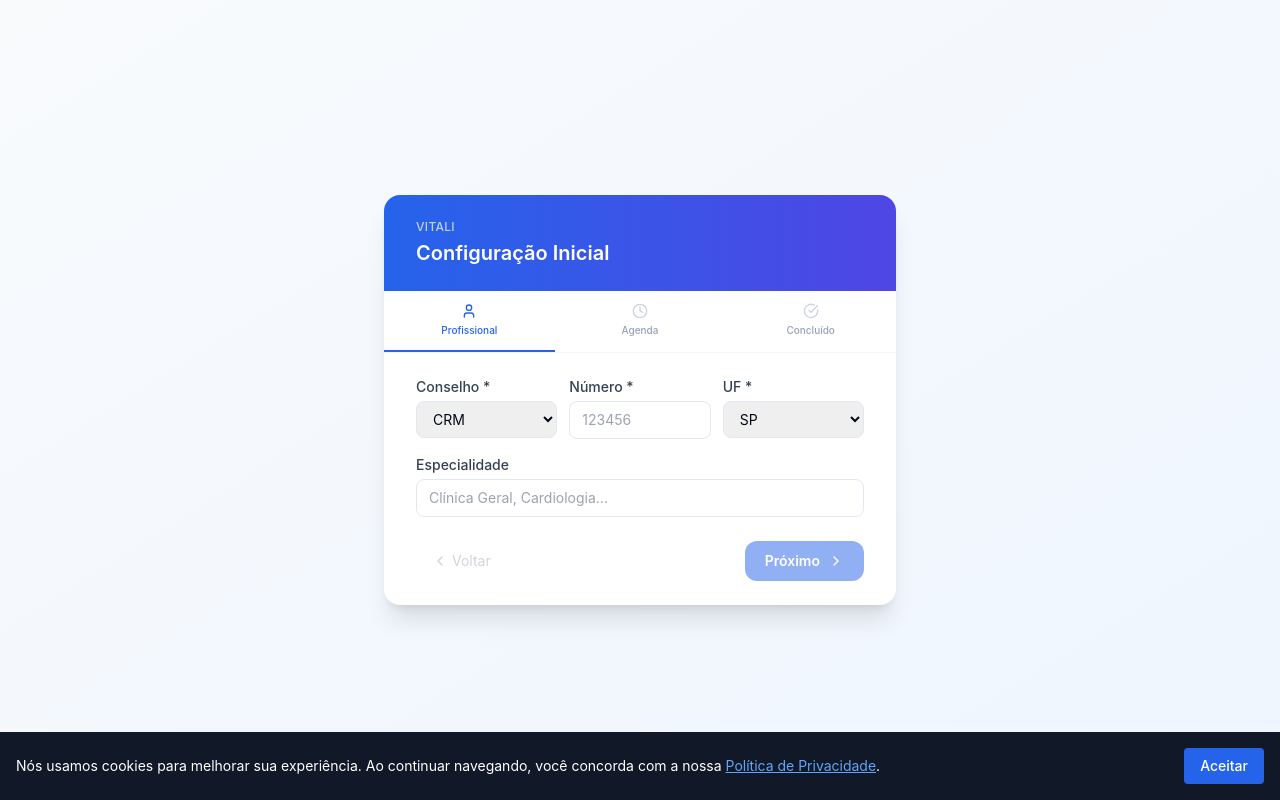
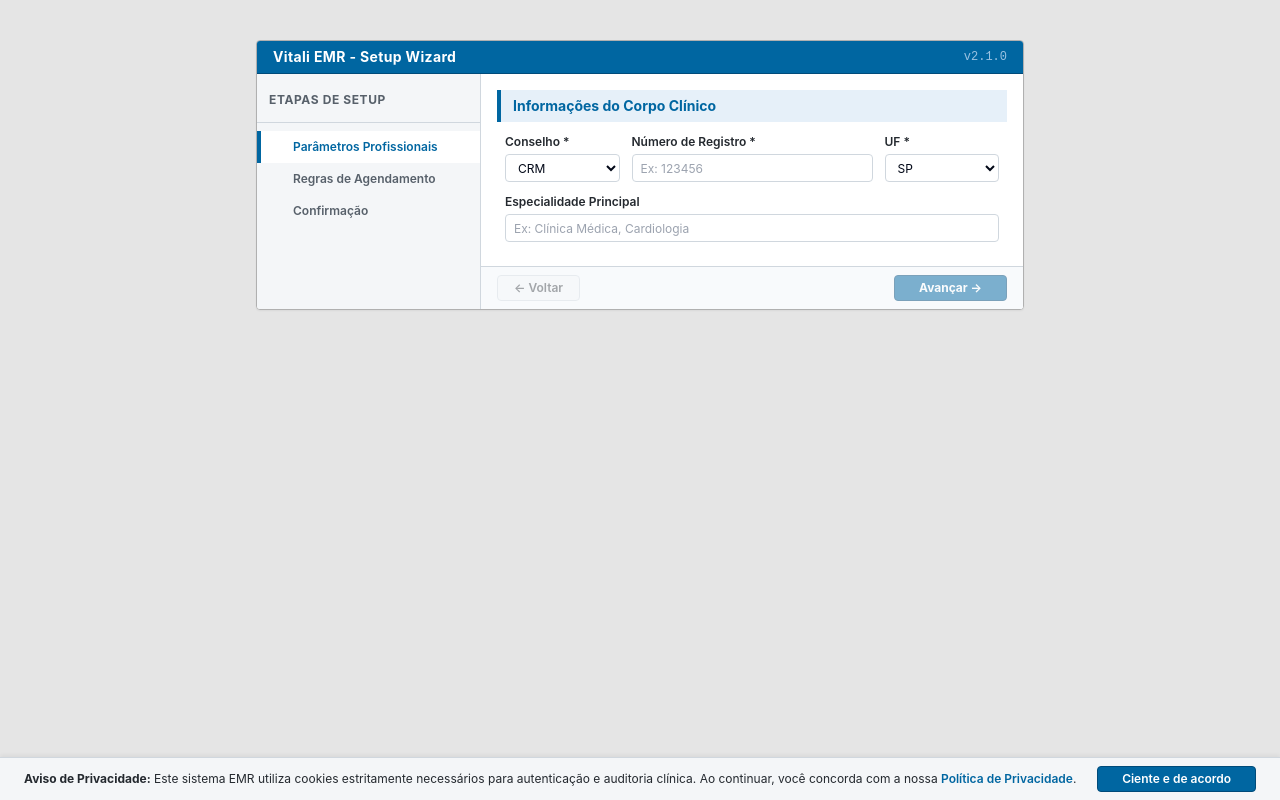
Before and after one commit to tropeks/Vitali, a Next.js app in the folder frontend/: page /setup in a window 1280 px wide. Built offline with nearby package versions, Linux system fonts and the light colour scheme.

Commit message:
feat(ui): redesign setup, privacy and cookie banner to match enterprise Tasy-like dense aesthetic

```diff
--- a/frontend/app/setup/page.tsx
+++ b/frontend/app/setup/page.tsx
@@ -1,18 +1,15 @@
 'use client'
 
 import { useState, useEffect } from 'react'
-import { CheckCircle, ChevronRight, ChevronLeft, User, Clock, Rocket } from 'lucide-react'
 import { trackPilotEvent } from '@/lib/analytics'
 
 // ─── Types ────────────────────────────────────────────────────────────────────
 
 interface WizardData {
-  // Step 1: Professional
   council_type: string
   council_number: string
   council_state: string
   specialty: string
-  // Step 2: Schedule
   working_days: number[]
   work_start: string
   work_end: string
@@ -51,31 +48,34 @@
 
 function StepProfessional({ data, onChange }: { data: WizardData; onChange: (d: Partial<WizardData>) => void }) {
   return (
-    <div className="space-y-4">
-      <div className="grid grid-cols-3 gap-3">
-        <div>
-          <label className="block text-sm font-medium text-slate-700 mb-1">Conselho *</label>
+    <div className="space-y-3">
+      <div className="bg-[#E6F0F9] px-3 py-1.5 border-l-4 border-[#0066A1]">
+        <h3 className="text-sm font-bold text-[#0066A1]">Informações do Corpo Clínico</h3>
+      </div>
+      <div className="grid grid-cols-12 gap-3 px-2">
+        <div className="col-span-3">
+          <label className="block text-xs font-semibold text-[#24292F] mb-1">Conselho *</label>
           <select
-            className="w-full px-3 py-2 border border-slate-200 rounded-lg text-sm focus:outline-none focus:ring-2 focus:ring-blue-500"
+            className="w-full px-2 py-1 border border-[#D0D7DE] rounded-sm text-xs focus:outline-none focus:border-[#0066A1] bg-white h-7"
             value={data.council_type}
             onChange={(e) => onChange({ council_type: e.target.value })}
           >
             {COUNCIL_TYPES.map((c) => <option key={c}>{c}</option>)}
           </select>
         </div>
-        <div>
-          <label className="block text-sm font-medium text-slate-700 mb-1">Número *</label>
+        <div className="col-span-6">
+          <label className="block text-xs font-semibold text-[#24292F] mb-1">Número de Registro *</label>
           <input
-            className="w-full px-3 py-2 border border-slate-200 rounded-lg text-sm focus:outline-none focus:ring-2 focus:ring-blue-500"
-            placeholder="123456"
+            className="w-full px-2 py-1 border border-[#D0D7DE] rounded-sm text-xs focus:outline-none focus:border-[#0066A1] h-7"
+            placeholder="Ex: 123456"
             value={data.council_number}
             onChange={(e) => onChange({ council_number: e.target.value })}
           />
         </div>
-        <div>
-          <label className="block text-sm font-medium text-slate-700 mb-1">UF *</label>
+        <div className="col-span-3">
+          <label className="block text-xs font-semibold text-[#24292F] mb-1">UF *</label>
           <select
-            className="w-full px-3 py-2 border border-slate-200 rounded-lg text-sm focus:outline-none focus:ring-2 focus:ring-blue-500"
+            className="w-full px-2 py-1 border border-[#D0D7DE] rounded-sm text-xs focus:outline-none focus:border-[#0066A1] bg-white h-7"
             value={data.council_state}
             onChange={(e) => onChange({ council_state: e.target.value })}
           >
@@ -83,11 +83,11 @@
           </select>
         </div>
       </div>
-      <div>
-        <label className="block text-sm font-medium text-slate-700 mb-1">Especialidade</label>
+      <div className="px-2 pb-2">
+        <label className="block text-xs font-semibold text-[#24292F] mb-1">Especialidade Principal</label>
         <input
-          className="w-full px-3 py-2 border border-slate-200 rounded-lg text-sm focus:outline-none focus:ring-2 focus:ring-blue-500"
-          placeholder="Clínica Geral, Cardiologia..."
+          className="w-full px-2 py-1 border border-[#D0D7DE] rounded-sm text-xs focus:outline-none focus:border-[#0066A1] h-7"
+          placeholder="Ex: Clínica Médica, Cardiologia"
           value={data.specialty}
           onChange={(e) => onChange({ specialty: e.target.value })}
         />
@@ -104,79 +104,82 @@
   }
 
   return (
-    <div className="space-y-5">
-      <div>
-        <label className="block text-sm font-medium text-slate-700 mb-2">Dias de atendimento</label>
-        <div className="flex gap-2 flex-wrap">
+    <div className="space-y-4">
+      <div className="bg-[#E6F0F9] px-3 py-1.5 border-l-4 border-[#0066A1]">
+        <h3 className="text-sm font-bold text-[#0066A1]">Configuração de Agenda e Turnos</h3>
+      </div>
+
+      <div className="px-2">
+        <label className="block text-xs font-semibold text-[#24292F] mb-1">Dias de Atendimento</label>
+        <div className="flex gap-1">
           {DAYS.map((d) => (
             <button
               key={d.value}
               type="button"
               onClick={() => toggleDay(d.value)}
-              className={`px-3 py-1.5 rounded-lg text-sm font-medium border transition-colors ${
+              className={`px-3 py-1 text-xs border rounded-sm font-semibold transition-colors ${
                 data.working_days.includes(d.value)
-                  ? 'bg-blue-600 text-white border-blue-600'
-                  : 'bg-white text-slate-600 border-slate-200 hover:border-blue-300'
+                  ? 'bg-[#0066A1] text-white border-[#004b7a]'
+                  : 'bg-[#F4F6F8] text-[#57606A] border-[#D0D7DE] hover:bg-[#EAECEF]'
               }`}
             >
               {d.label}
             </button>
           ))}
         </div>
-        <p className="text-xs text-slate-400 mt-1">Clique para ativar/desativar</p>
       </div>
 
-      <div className="grid grid-cols-2 gap-4">
+      <div className="grid grid-cols-4 gap-3 px-2">
         <div>
-          <label className="block text-sm font-medium text-slate-700 mb-1">Início do expediente</label>
+          <label className="block text-xs font-semibold text-[#24292F] mb-1">Início Expediente</label>
           <input
             type="time"
-            className="w-full px-3 py-2 border border-slate-200 rounded-lg text-sm focus:outline-none focus:ring-2 focus:ring-blue-500"
+            className="w-full px-2 py-1 border border-[#D0D7DE] rounded-sm text-xs focus:outline-none focus:border-[#0066A1] h-7"
             value={data.work_start}
             onChange={(e) => onChange({ work_start: e.target.value })}
           />
         </div>
         <div>
-          <label className="block text-sm font-medium text-slate-700 mb-1">Fim do expediente</label>
+          <label className="block text-xs font-semibold text-[#24292F] mb-1">Início Pausa</label>
           <input
             type="time"
-            className="w-full px-3 py-2 border border-slate-200 rounded-lg text-sm focus:outline-none focus:ring-2 focus:ring-blue-500"
-            value={data.work_end}
-            onChange={(e) => onChange({ work_end: e.target.value })}
-          />
-        </div>
-        <div>
-          <label className="block text-sm font-medium text-slate-700 mb-1">Início do almoço</label>
-          <input
-            type="time"
-            className="w-full px-3 py-2 border border-slate-200 rounded-lg text-sm focus:outline-none focus:ring-2 focus:ring-blue-500"
+            className="w-full px-2 py-1 border border-[#D0D7DE] rounded-sm text-xs focus:outline-none focus:border-[#0066A1] h-7"
             value={data.lunch_start}
             onChange={(e) => onChange({ lunch_start: e.target.value })}
           />
         </div>
         <div>
-          <label className="block text-sm font-medium text-slate-700 mb-1">Fim do almoço</label>
+          <label className="block text-xs font-semibold text-[#24292F] mb-1">Fim Pausa</label>
           <input
             type="time"
-            className="w-full px-3 py-2 border border-slate-200 rounded-lg text-sm focus:outline-none focus:ring-2 focus:ring-blue-500"
+            className="w-full px-2 py-1 border border-[#D0D7DE] rounded-sm text-xs focus:outline-none focus:border-[#0066A1] h-7"
             value={data.lunch_end}
             onChange={(e) => onChange({ lunch_end: e.target.value })}
           />
         </div>
+        <div>
+          <label className="block text-xs font-semibold text-[#24292F] mb-1">Fim Expediente</label>
+          <input
+            type="time"
+            className="w-full px-2 py-1 border border-[#D0D7DE] rounded-sm text-xs focus:outline-none focus:border-[#0066A1] h-7"
+            value={data.work_end}
+            onChange={(e) => onChange({ work_end: e.target.value })}
+          />
+        </div>
       </div>
 
-      <div>
-        <label className="block text-sm font-medium text-slate-700 mb-2">Duração dos slots</label>
-        <div className="flex gap-2 flex-wrap">
+      <div className="px-2 pb-2">
+        <label className="block text-xs font-semibold text-[#24292F] mb-1">Duração Padrão do Encaixe (Slots)</label>
+        <div className="flex gap-1">
           {SLOT_OPTIONS.map((s) => (
             <button
               key={s}
               type="button"
               onClick={() => onChange({ slot_duration_minutes: s })}
-              className={`px-3 py-1.5 rounded-lg text-sm font-medium border transition-colors ${
+              className={`px-3 py-1 text-xs border rounded-sm font-semibold transition-colors ${
                 data.slot_duration_minutes === s
-                  ? 'bg-blue-600 text-white border-blue-600'
-                  : 'bg-white text-slate-600 border-slate-200 hover:border-blue-300'
+                  ? 'bg-[#0066A1] text-white border-[#004b7a]'
+                  : 'bg-[#F4F6F8] text-[#57606A] border-[#D0D7DE] hover:bg-[#EAECEF]'
               }`}
             >
               {s} min
@@ -190,45 +193,36 @@
 
 function StepComplete() {
   return (
-    <div className="text-center space-y-5 py-4">
-      <div className="mx-auto w-16 h-16 bg-green-100 rounded-full flex items-center justify-center">
-        <CheckCircle size={32} className="text-green-600" />
+    <div className="space-y-4 px-2 pb-2">
+      <div className="bg-[#E6F0F9] px-3 py-1.5 border-l-4 border-[#0066A1] mb-4">
+        <h3 className="text-sm font-bold text-[#0066A1]">Provisionamento Concluído</h3>
       </div>
-      <div>
-        <h3 className="text-xl font-semibold text-slate-900">
-          Tudo pronto!
-        </h3>
-        <p className="text-slate-500 mt-2 text-sm">
-          A configuração inicial foi concluída. Você pode editar qualquer informação em Configurações a qualquer momento.
+      <p className="text-sm text-[#24292F] font-semibold">
+        A parametrização inicial da clínica foi registrada com sucesso no banco de dados.
       </p>
-      </div>
-      <div className="bg-slate-50 border border-slate-200 rounded-xl p-4 text-sm text-slate-600 text-left space-y-2">
-        <p className="font-medium text-slate-700">Próximos passos</p>
-        <ul className="space-y-1 list-disc list-inside">
-          <li>Agende sua primeira consulta na <strong>Agenda</strong></li>
-          <li>Cadastre pacientes em <strong>Pacientes</strong></li>
-          <li>Configure o WhatsApp em <strong>Configurações → WhatsApp</strong></li>
-          <li>Leia o <a href="/docs/USER_GUIDE.md" className="text-blue-600 hover:underline">Guia do Usuário</a></li>
+      <div className="bg-[#F8FAFC] border border-[#D0D7DE] rounded-sm p-3 mt-2">
+        <h4 className="text-xs font-bold text-[#57606A] uppercase mb-2">Próximas Ações Requeridas</h4>
+        <ul className="text-xs text-[#24292F] space-y-1.5 list-disc list-inside">
+          <li>Acessar o módulo de <strong>Agenda</strong> para cadastrar os primeiros horários.</li>
+          <li>Iniciar o cadastro de <strong>Pacientes</strong> via módulo de Recepção.</li>
+          <li>Revisar integrações no menu <strong>Configurações (F12)</strong>.</li>
         </ul>
       </div>
+      <div className="pt-2">
         <a
           href="/dashboard"
-        className="inline-flex items-center gap-2 px-6 py-3 bg-blue-600 text-white text-sm font-semibold rounded-xl hover:bg-blue-700"
+          className="inline-block px-4 py-1.5 bg-[#0066A1] text-white text-xs font-bold rounded-sm border border-[#004b7a] hover:bg-[#004b7a]"
         >
-        <Rocket size={16} />
-        Ir para o Painel
+          Acessar Workspace Principal
         </a>
+      </div>
     </div>
   )
 }
 
 // ─── Wizard shell ─────────────────────────────────────────────────────────────
 
-const STEPS = [
-  { icon: User, label: 'Profissional' },
-  { icon: Clock, label: 'Agenda' },
-  { icon: CheckCircle, label: 'Concluído' },
-]
+const STEPS = ['Parâmetros Profissionais', 'Regras de Agendamento', 'Confirmação']
 
 export default function SetupWizardPage() {
   const [step, setStep] = useState(0)
@@ -249,7 +243,6 @@
 
   const handleNext = async () => {
     if (step === 1) {
-      // Step 2 → submit to backend
       await submit()
     } else {
       setStep((s) => s + 1)
@@ -261,37 +254,23 @@
     setSaving(true)
     setError(null)
     try {
-      const payload = {
-        council_type: data.council_type,
-        council_number: data.council_number,
-        council_state: data.council_state,
-        specialty: data.specialty,
-        working_days: data.working_days,
-        work_start: data.work_start,
-        work_end: data.work_end,
-        lunch_start: data.lunch_start,
-        lunch_end: data.lunch_end,
-        slot_duration_minutes: data.slot_duration_minutes,
-      }
       const r = await fetch('/api/v1/emr/setup/professional/', {
         method: 'POST',
         headers: { 'Content-Type': 'application/json' },
-        body: JSON.stringify(payload),
+        body: JSON.stringify(data),
       })
       if (!r.ok) {
         const body = await r.json().catch(() => ({}))
         throw new Error(JSON.stringify(body))
       }
-
       trackPilotEvent('wizard_completed', {
         council_type: data.council_type,
         working_days_count: data.working_days.length,
         slot_duration: data.slot_duration_minutes
       })
-
       setStep(2)
     } catch (e: unknown) {
-      setError(e instanceof Error ? e.message : 'Erro ao salvar configurações.')
+      setError(e instanceof Error ? e.message : 'Erro ao salvar configuração do sistema.')
       trackPilotEvent('wizard_error', { error: e instanceof Error ? e.message : 'Unknown' })
     } finally {
       setSaving(false)
@@ -299,75 +278,80 @@
   }
 
   return (
-    <div className="min-h-screen bg-gradient-to-br from-slate-50 to-blue-50 flex items-center justify-center p-4">
-      <div className="bg-white rounded-2xl shadow-xl w-full max-w-lg overflow-hidden">
-        {/* Header */}
-        <div className="bg-gradient-to-r from-blue-600 to-indigo-600 px-8 py-6 text-white">
-          <p className="text-xs font-medium opacity-70 uppercase tracking-wide">Vitali</p>
-          <h1 className="text-xl font-semibold mt-1">Configuração Inicial</h1>
+    <div className="min-h-screen bg-[#E5E5E5] font-sans flex items-start justify-center pt-10 px-4">
+      <div className="bg-white border border-[#B0B0B0] w-full max-w-3xl shadow-sm rounded-sm overflow-hidden flex flex-col">
+
+        {/* Title Bar - Windows/Enterprise feel */}
+        <div className="bg-[#0066A1] px-4 py-1.5 flex justify-between items-center border-b border-[#004b7a]">
+          <span className="text-white text-sm font-bold tracking-wide">Vitali EMR - Setup Wizard</span>
+          <span className="text-[#99C2E1] text-xs font-mono">v2.1.0</span>
         </div>
 
-        {/* Step indicators */}
-        <div className="flex border-b border-slate-100">
-          {STEPS.map((s, i) => {
-            const Icon = s.icon
+        <div className="flex flex-1">
+          {/* Left Sidebar Steps */}
+          <div className="w-56 bg-[#F4F6F8] border-r border-[#D0D7DE] shrink-0 hidden sm:block">
+            <div className="p-3 border-b border-[#D0D7DE]">
+              <span className="text-xs font-bold text-[#57606A] uppercase tracking-wider">Etapas de Setup</span>
+            </div>
+            <div className="py-2">
+              {STEPS.map((label, i) => {
                 const done = i < step
                 const active = i === step
                 return (
                   <div
                     key={i}
-                className={`flex-1 flex flex-col items-center py-3 gap-1 text-center ${
+                    className={`px-4 py-2 text-xs font-semibold flex items-center gap-2 border-l-4 ${
                       active
-                    ? 'border-b-2 border-blue-600'
+                        ? 'border-[#0066A1] bg-white text-[#0066A1]'
                         : done
-                    ? 'text-green-600'
-                    : 'text-slate-300'
+                        ? 'border-[#2DA44E] text-[#24292F]'
+                        : 'border-transparent text-[#57606A]'
                     }`}
                   >
-                <Icon size={16} className={active ? 'text-blue-600' : done ? 'text-green-500' : 'text-slate-300'} />
-                <span className={`text-[10px] font-medium hidden sm:block ${active ? 'text-blue-600' : done ? 'text-green-600' : 'text-slate-400'}`}>
-                  {s.label}
-                </span>
+                    {done ? <span className="text-[#2DA44E] font-bold">✓</span> : <span className="w-2" />}
+                    {label}
                   </div>
                 )
               })}
             </div>
+          </div>
 
-        {/* Step content */}
-        <div className="px-8 py-6">
+          {/* Main Content Area */}
+          <div className="flex-1 flex flex-col bg-white">
+            <div className="flex-1 p-4">
               {step === 0 && <StepProfessional data={data} onChange={update} />}
               {step === 1 && <StepSchedule data={data} onChange={update} />}
               {step === 2 && <StepComplete />}
 
               {error && (
-            <p className="mt-4 text-sm text-red-600 bg-red-50 border border-red-200 rounded-lg px-3 py-2">
-              {error}
-            </p>
+                <div className="mt-4 px-3 py-2 bg-[#FFEBE9] border border-[#FF8182] text-[#CF222E] text-xs font-semibold rounded-sm">
+                  Falha no sistema: {error}
+                </div>
               )}
             </div>
 
-        {/* Navigation */}
+            {/* Footer Action Bar */}
             {step < 2 && (
-          <div className="px-8 pb-6 flex items-center justify-between">
+              <div className="bg-[#F8FAFC] border-t border-[#D0D7DE] px-4 py-2 flex justify-between items-center">
                 <button
                   onClick={() => setStep((s) => Math.max(0, s - 1))}
                   disabled={step === 0}
-              className="flex items-center gap-1 px-4 py-2 text-sm text-slate-500 hover:text-slate-700 disabled:opacity-30"
+                  className="px-4 py-1 text-xs font-semibold text-[#24292F] bg-[#F4F6F8] border border-[#D0D7DE] rounded-sm hover:bg-[#EAECEF] disabled:opacity-40"
                 >
-              <ChevronLeft size={16} />
-              Voltar
+                  &larr; Voltar
                 </button>
                 <button
                   onClick={handleNext}
                   disabled={!canNext() || saving}
-              className="flex items-center gap-2 px-5 py-2.5 bg-blue-600 text-white text-sm font-semibold rounded-xl hover:bg-blue-700 disabled:opacity-50"
+                  className="px-6 py-1 text-xs font-bold text-white bg-[#0066A1] border border-[#004b7a] rounded-sm hover:bg-[#004b7a] disabled:opacity-50 min-w-[100px]"
                 >
-              {saving ? 'Salvando...' : step === 1 ? 'Concluir' : 'Próximo'}
-              {!saving && <ChevronRight size={16} />}
+                  {saving ? 'Processando...' : step === 1 ? 'Finalizar Setup' : 'Avançar \u2192'}
                 </button>
               </div>
             )}
           </div>
         </div>
+      </div>
+    </div>
   )
 }
--- a/frontend/components/shared/CookieBanner.tsx
+++ b/frontend/components/shared/CookieBanner.tsx
@@ -21,19 +21,21 @@
   if (!show) return null;
 
   return (
-    <div className="fixed bottom-0 left-0 right-0 z-50 p-4 bg-gray-900 text-white shadow-lg flex flex-col sm:flex-row items-center justify-between gap-4">
-      <div className="text-sm">
-        Nós usamos cookies para melhorar sua experiência. Ao continuar navegando, você concorda com a nossa{' '}
-        <Link href="/privacidade" className="underline text-blue-400 hover:text-blue-300">
+    <div className="fixed bottom-0 left-0 right-0 z-50 p-2 bg-[#F4F6F8] border-t border-[#D0D7DE] text-[#24292F] flex flex-col sm:flex-row items-center justify-between gap-4 text-xs font-sans shadow-[0_-2px_4px_rgba(0,0,0,0.05)]">
+      <div className="pl-4">
+        <strong>Aviso de Privacidade:</strong> Este sistema EMR utiliza cookies estritamente necessários para autenticação e auditoria clínica. Ao continuar, você concorda com a nossa{' '}
+        <Link href="/privacidade" className="font-semibold text-[#0066A1] hover:underline">
           Política de Privacidade
         </Link>.
       </div>
-      <button
-        onClick={acceptCookies}
-        className="px-4 py-2 bg-blue-600 hover:bg-blue-500 rounded text-sm font-medium whitespace-nowrap"
-      >
-        Aceitar
-      </button>
+      <div className="pr-4 pb-1 sm:pb-0 shrink-0">
+        <button
+          onClick={acceptCookies}
+          className="px-6 py-1 bg-[#0066A1] hover:bg-[#004b7a] text-white border border-[#004b7a] rounded-sm font-semibold transition-colors"
+        >
+          Ciente e de acordo
+        </button>
+      </div>
     </div>
   );
 }
```
Also changed, not shown: frontend/app/(public)/privacidade/page.tsx (+42 -29 lines). Lines whose indentation alone changed are shown as unchanged.
